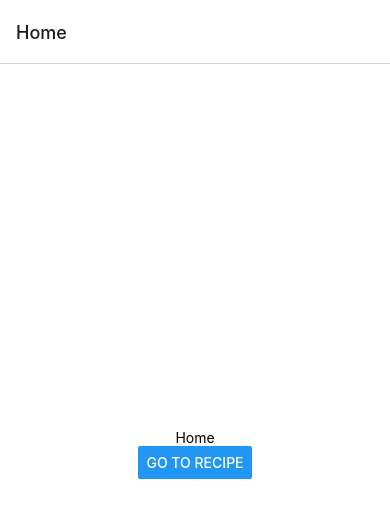
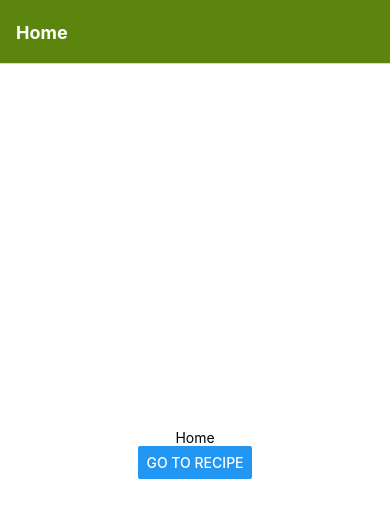
Before and after one commit to kkarmazaite/recipe-app, a React Native app: screen / in a window 390 px wide. Shown: the top 518 px of the page. Built offline with nearby package versions, Linux system fonts and the light colour scheme.

Commit message:
Styling the header

```diff
--- a/App.tsx
+++ b/App.tsx
@@ -11,7 +11,22 @@
   render() {
     return (
       <NavigationContainer>
-        <Stack.Navigator initialRouteName="Home">
+        <Stack.Navigator
+          initialRouteName="Home"
+          screenOptions={{
+            headerStyle: {
+              backgroundColor: "#5b850d",
+            },
+            headerTintColor: "#fff",
+            headerTitleStyle: {
+              fontWeight: "bold",
+              color: "#fff",
+            },
+            contentStyle: {
+              backgroundColor: "#eff2e9",
+            },
+          }}
+        >
           <Stack.Screen name="Home" component={HomeScreen} />
           <Stack.Screen name="Recipe" component={RecipeScreen} />
         </Stack.Navigator>
```
